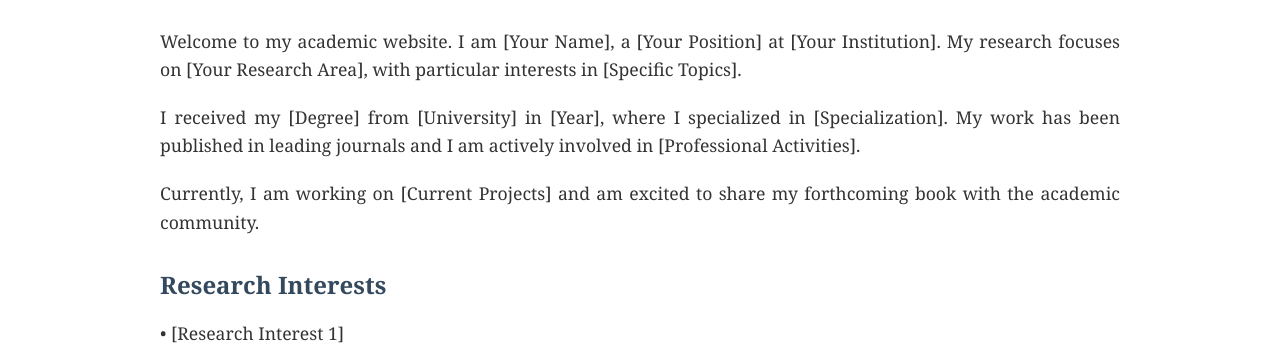
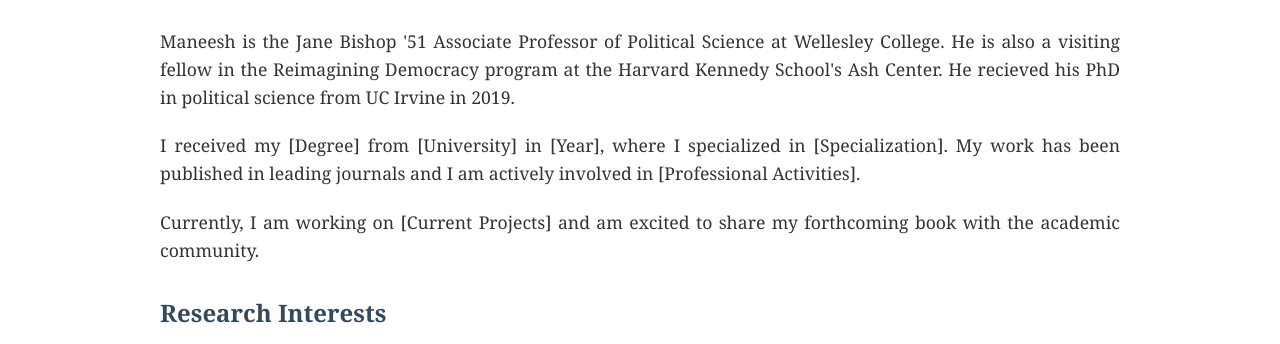
Before and after one commit to arora-maneesh/maneesharora.github.io, a plain HTML site: page index.html in a window 1280 px wide. Shown: the part 471-815 px from the top of the page. Drawn offline with Linux system fonts and the light colour scheme.

Commit message:
Update index.html

```diff
--- a/index.html
+++ b/index.html
@@ -279,7 +279,9 @@
         <div class="container">
             <section id="about" class="section active">
                 <h2>About Me</h2>
-                <p>Welcome to my academic website. I am [Your Name], a [Your Position] at [Your Institution]. My research focuses on [Your Research Area], with particular interests in [Specific Topics].</p>
+                <p>Maneesh is the Jane Bishop '51 Associate Professor of Political Science at Wellesley College.
+                    He is also a visiting fellow in the Reimagining Democracy program at the Harvard Kennedy School's Ash Center. He recieved his PhD in political science from UC
+                Irvine in 2019. </p>
 
                 <p>I received my [Degree] from [University] in [Year], where I specialized in [Specialization]. My work has been published in leading journals and I am actively involved in [Professional Activities].</p>
 
```
